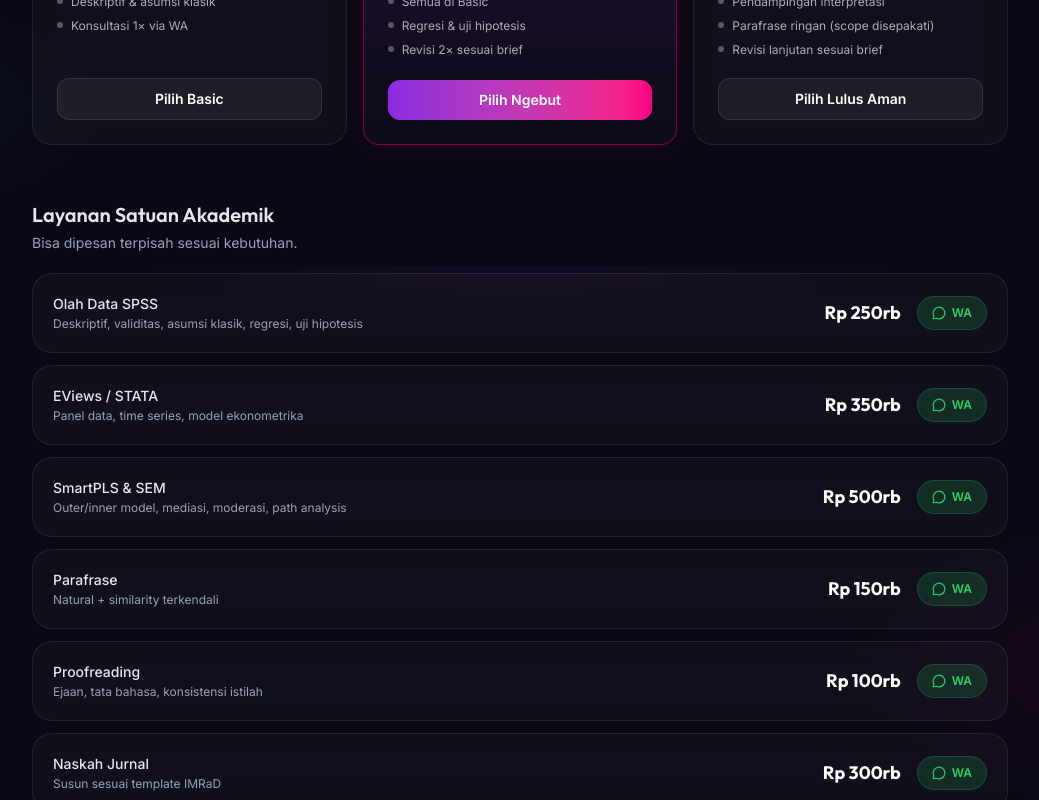
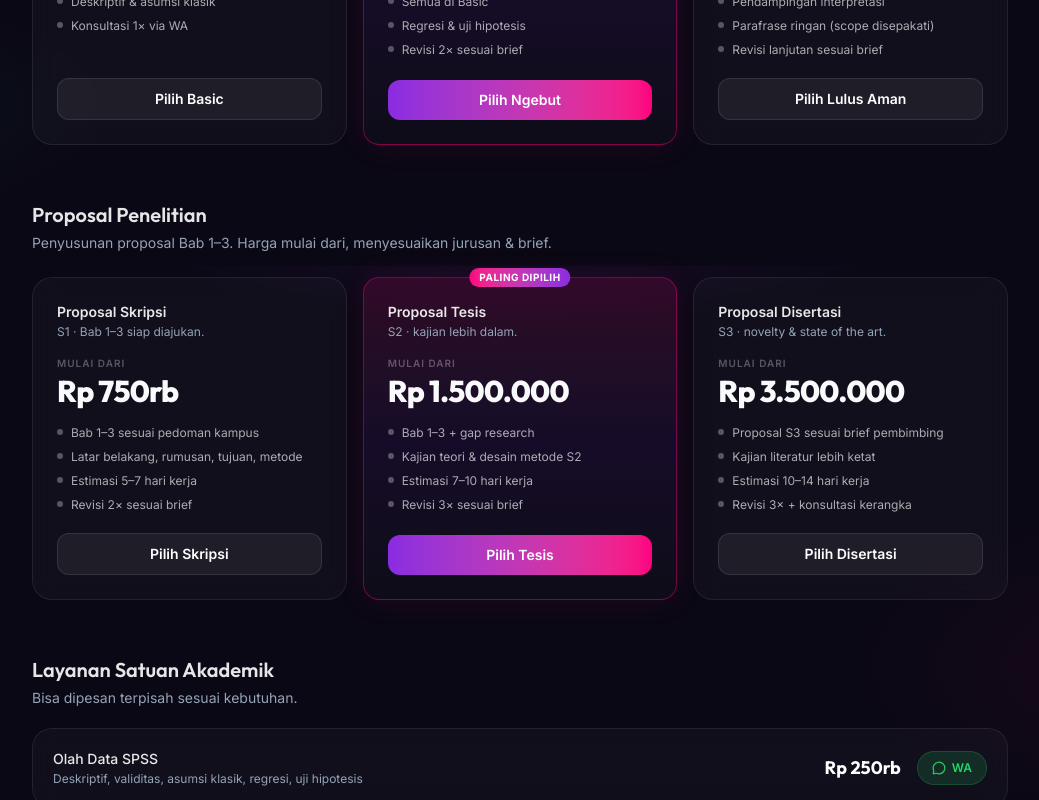
Before and after one commit to erzeddd-dev/landing-page, a Next.js app: page /pricelist in a window 1280 px wide. Shown: the part 534-1334 px from the top of the page, without its empty margins (120-1159 px from the left). Built offline with nearby package versions, Linux system fonts and the light colour scheme.

Commit message:
Add proposal skripsi, tesis, disertasi packages to pricelist

```diff
--- a/src/app/pricelist/page.tsx
+++ b/src/app/pricelist/page.tsx
@@ -7,11 +7,11 @@ import SmartWhatsApp from "@/components/SmartWhatsApp";
 export const metadata: Metadata = {
   title: "Price List",
   description:
-    "Daftar harga lengkap OlahData: paket olah data SPSS, EViews, STATA, SmartPLS, parafrase, website, e-modul interaktif, dan website pembelajaran.",
+    "Daftar harga lengkap OlahData: paket olah data, proposal skripsi/tesis/disertasi, SPSS, EViews, STATA, SmartPLS, parafrase, website, dan e-modul.",
   openGraph: {
     title: "Price List · OlahData",
     description:
-      "Harga transparan: paket Basic 250rb · Ngebut 450rb · Lulus Aman 750rb + jasa website & e-modul.",
+      "Harga transparan: olah data dari 250rb · proposal skripsi 750rb · tesis 1,5jt · disertasi 3,5jt.",
     url: "https://olahdata.me/pricelist",
   },
 };
@@ -52,6 +52,49 @@ const academicPackages = [
       "Pendampingan interpretasi",
       "Parafrase ringan (scope disepakati)",
       "Revisi lanjutan sesuai brief",
+    ],
+    featured: false,
+  },
+];
+
+const proposalPackages = [
+  {
+    id: "proposal-skripsi",
+    name: "Proposal Skripsi",
+    price: "750rb",
+    desc: "S1 · Bab 1–3 siap diajukan.",
+    features: [
+      "Bab 1–3 sesuai pedoman kampus",
+      "Latar belakang, rumusan, tujuan, metode",
+      "Estimasi 5–7 hari kerja",
+      "Revisi 2× sesuai brief",
+    ],
+    featured: false,
+  },
+  {
+    id: "proposal-tesis",
+    name: "Proposal Tesis",
+    price: "1.500.000",
+    desc: "S2 · kajian lebih dalam.",
+    features: [
+      "Bab 1–3 + gap research",
+      "Kajian teori & desain metode S2",
+      "Estimasi 7–10 hari kerja",
+      "Revisi 3× sesuai brief",
+    ],
+    featured: true,
+    badge: "Paling dipilih",
+  },
+  {
+    id: "proposal-disertasi",
+    name: "Proposal Disertasi",
+    price: "3.500.000",
+    desc: "S3 · novelty & state of the art.",
+    features: [
+      "Proposal S3 sesuai brief pembimbing",
+      "Kajian literatur lebih ketat",
+      "Estimasi 10–14 hari kerja",
+      "Revisi 3× + konsultasi kerangka",
     ],
     featured: false,
   },
@@ -108,7 +151,6 @@ export default function PriceListPage() {
   return (
     <main className="min-h-screen overflow-x-hidden flex flex-col pt-24">
       <div className="max-w-5xl mx-auto px-6 pb-16 flex-grow w-full">
-        {/* Back link */}
         <Link
           href="/"
           className="inline-flex items-center text-sm text-white/50 hover:text-white mb-8 transition-colors"
@@ -117,7 +159,6 @@ export default function PriceListPage() {
           Kembali ke Beranda
         </Link>
 
-        {/* Header */}
         <div className="text-center mb-12">
           <h1 className="font-heading text-4xl md:text-5xl font-bold tracking-tight mb-3">
             <span className="bg-gradient-to-r from-brand-primary via-brand-secondary to-brand-accent bg-clip-text text-transparent">
@@ -129,7 +170,6 @@ export default function PriceListPage() {
           </p>
         </div>
 
-        {/* ===== Academic Packages ===== */}
         <section className="mb-14">
           <h2 className="font-heading text-xl font-semibold text-white/90 mb-1">
             Paket Olah Data
@@ -190,7 +230,67 @@ export default function PriceListPage() {
           </div>
         </section>
 
-        {/* ===== Academic Services (list) ===== */}
+        <section id="proposal" className="mb-14 scroll-mt-28">
+          <h2 className="font-heading text-xl font-semibold text-white/90 mb-1">
+            Proposal Penelitian
+          </h2>
+          <p className="text-sm text-text-muted mb-6">
+            Penyusunan proposal Bab 1–3. Harga mulai dari, menyesuaikan jurusan & brief.
+          </p>
+
+          <div className="grid grid-cols-1 md:grid-cols-3 gap-4">
+            {proposalPackages.map((pkg) => (
+              <article
+                key={pkg.id}
+                id={pkg.id}
+                className={`relative flex flex-col rounded-2xl p-5 md:p-6 scroll-mt-28 ${
+                  pkg.featured
+                    ? "border border-brand-secondary/40 bg-gradient-to-b from-brand-secondary/15 via-brand-primary/10 to-white/[0.02] shadow-[0_0_30px_rgba(255,0,127,0.1)]"
+                    : "ui-card"
+                }`}
+              >
+                {pkg.badge && (
+                  <span className="absolute -top-2.5 left-1/2 -translate-x-1/2 text-[10px] font-bold uppercase tracking-wider px-2.5 py-0.5 rounded-full bg-gradient-to-r from-brand-secondary to-brand-primary text-white whitespace-nowrap">
+                    {pkg.badge}
+                  </span>
+                )}
+
+                <p className="text-sm font-semibold text-white/90 mb-0.5">{pkg.name}</p>
+                <p className="text-xs text-text-muted mb-4">{pkg.desc}</p>
+
+                <p className="text-[10px] uppercase tracking-widest text-white/30 font-semibold mb-0.5">
+                  Mulai dari
+                </p>
+                <p className="font-heading text-3xl font-extrabold tracking-tight mb-4">
+                  Rp {pkg.price}
+                </p>
+
+                <ul className="space-y-2 mb-5 flex-1">
+                  {pkg.features.map((f) => (
+                    <li key={f} className="text-xs text-white/65 flex items-start gap-2">
+                      <span className="mt-1 w-1.5 h-1.5 rounded-full bg-white/30 shrink-0" />
+                      {f}
+                    </li>
+                  ))}
+                </ul>
+
+                <a
+                  href={waLink(`Halo, saya tertarik ${pkg.name}. Boleh konsultasi detail & estimasi?`)}
+                  target="_blank"
+                  rel="noopener noreferrer"
+                  className={`block w-full text-center py-2.5 rounded-xl text-sm font-semibold transition-all active:scale-[0.98] ${
+                    pkg.featured
+                      ? "bg-gradient-to-r from-brand-primary to-brand-secondary text-white hover:opacity-95"
+                      : "bg-white/[0.06] border border-white/10 text-white hover:bg-white/[0.1]"
+                  }`}
+                >
+                  Pilih {pkg.name.replace("Proposal ", "")}
+                </a>
+              </article>
+            ))}
+          </div>
+        </section>
+
         <section className="mb-14">
           <h2 className="font-heading text-xl font-semibold text-white/90 mb-1">
             Layanan Satuan Akademik
@@ -228,7 +328,6 @@ export default function PriceListPage() {
           </div>
         </section>
 
-        {/* ===== Digital Services ===== */}
         <section className="mb-10">
           <h2 className="font-heading text-xl font-semibold text-white/90 mb-1">
             Website & Digital
@@ -266,7 +365,6 @@ export default function PriceListPage() {
           </div>
         </section>
 
-        {/* Note */}
         <p className="text-center text-white/30 text-xs leading-relaxed max-w-lg mx-auto">
           Harga final menyesuaikan kompleksitas setelah brief singkat.
           <br />
```
